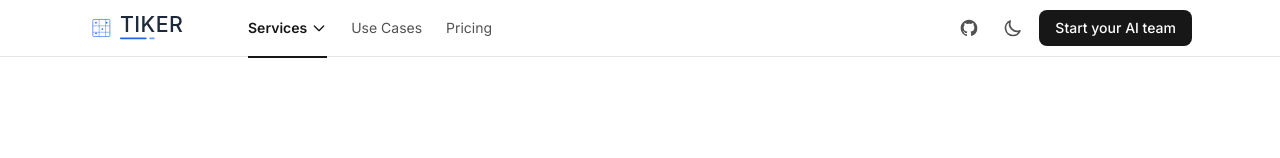
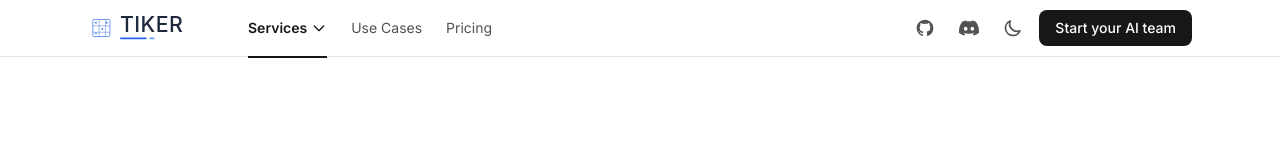
Before and after one commit to brenthorn/lobsterpot, a Next.js app in the folder app/: page / in a window 1280 px wide. Shown: the top 158 px of the page. Built offline with nearby package versions, Linux system fonts and the light colour scheme; no server answers.

Commit message:
feat(nav): add Discord icon to header

```diff
--- a/app/src/components/NavBar.tsx
+++ b/app/src/components/NavBar.tsx
@@ -325,6 +325,20 @@
               </svg>
             </a>
 
+            {/* Discord link */}
+            <a
+              href="https://discord.gg/EVQ43psANY"
+              target="_blank"
+              rel="noopener noreferrer"
+              className="p-2 rounded-lg hover:bg-neutral-100 dark:hover:bg-neutral-800 transition-colors"
+              aria-label="Discord"
+              title="Join our Discord community"
+            >
+              <svg className="w-5 h-5 text-neutral-600 dark:text-neutral-400" fill="currentColor" viewBox="0 0 24 24">
+                <path d="M20.317 4.3698a19.7913 19.7913 0 00-4.8851-1.5152.0741.0741 0 00-.0785.0371c-.211.3753-.4447.8648-.6083 1.2495-1.8447-.2762-3.68-.2762-5.4868 0-.1636-.3933-.4058-.8742-.6177-1.2495a.077.077 0 00-.0785-.037 19.7363 19.7363 0 00-4.8852 1.515.0699.0699 0 00-.0321.0277C.5334 9.0458-.319 13.5799.0992 18.0578a.0824.0824 0 00.0312.0561c2.0528 1.5076 4.0413 2.4228 5.9929 3.0294a.0777.0777 0 00.0842-.0276c.4616-.6304.8731-1.2952 1.226-1.9942a.076.076 0 00-.0416-.1057c-.6528-.2476-1.2743-.5495-1.8722-.8923a.077.077 0 01-.0076-.1277c.1258-.0943.2517-.1923.3718-.2914a.0743.0743 0 01.0776-.0105c3.9278 1.7933 8.18 1.7933 12.0614 0a.0739.0739 0 01.0785.0095c.1202.099.246.1981.3728.2924a.077.077 0 01-.0066.1276 12.2986 12.2986 0 01-1.873.8914.0766.0766 0 00-.0407.1067c.3604.698.7719 1.3628 1.225 1.9932a.076.076 0 00.0842.0286c1.961-.6067 3.9495-1.5219 6.0023-3.0294a.077.077 0 00.0313-.0552c.5004-5.177-.8382-9.6739-3.5485-13.6604a.061.061 0 00-.0312-.0286zM8.02 15.3312c-1.1825 0-2.1569-1.0857-2.1569-2.419 0-1.3332.9555-2.4189 2.157-2.4189 1.2108 0 2.1757 1.0952 2.1568 2.419 0 1.3332-.9555 2.4189-2.1569 2.4189zm7.9748 0c-1.1825 0-2.1569-1.0857-2.1569-2.419 0-1.3332.9554-2.4189 2.1569-2.4189 1.2108 0 2.1757 1.0952 2.1568 2.419 0 1.3332-.946 2.4189-2.1568 2.4189Z" />
+              </svg>
+            </a>
+
             {/* Dark mode toggle */}
             <button
               onClick={toggleDarkMode}
```
